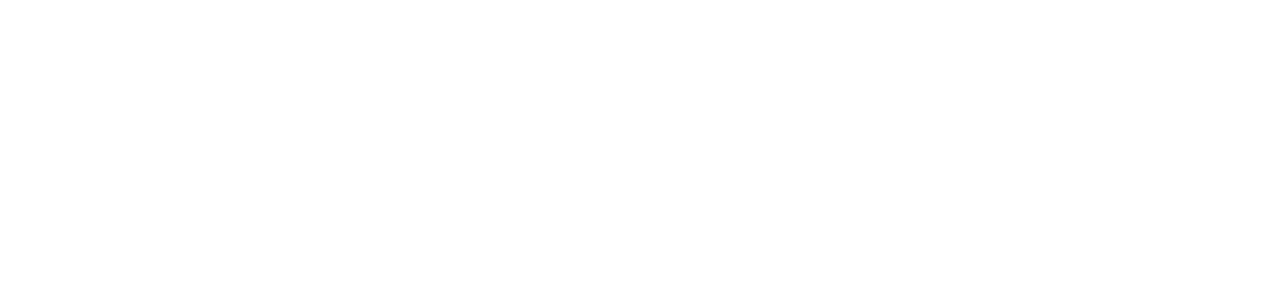
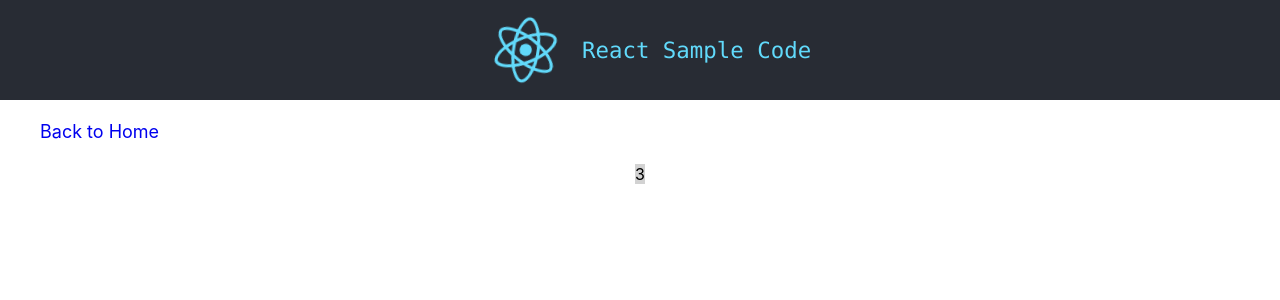
Before and after one commit to aminghazi/react-sample, a React (Create React App) app: page /notification-counter in a window 1280 px wide. Before the commit this address had no page. Shown: the top 300 px of the page. Built offline with nearby package versions, Linux system fonts and the light colour scheme.

Commit message:
notification counter

```diff
--- a/src/App.css
+++ b/src/App.css
@@ -79,3 +79,7 @@ button:hover {
 .black {
   color: black;
 }
+
+.gray-bg {
+  background-color: #d2d2d2;
+}
--- a/src/components/Counter/index.js
+++ b/src/components/Counter/index.js
@@ -10,7 +10,6 @@ export default class Counter extends Component {
             counterColor: 'red'
         }
 
-        this.add = this.add.bind(this)
         this.minus = this.minus.bind(this)
     }
 
@@ -37,7 +36,8 @@ export default class Counter extends Component {
             <div className="Counter-content">
                 <button onClick={this.minus}>Minus</button>
                 <div className={`${this.state.counterColor}`}>{this.state.counter}</div>
-                <button onClick={this.add}>Plus</button>
+                <button onClick={() => this.add()}>Plus</button>
+                {/* <button onClick={this.add.bind(this)}>Plus</button> */}
             </div>
         )
     }
--- /dev/null
+++ b/src/components/Event/index.js
@@ -0,0 +1,24 @@
+import React, { Component } from 'react'
+
+export default class Event extends Component {
+
+    click(x, y) {
+        alert(x + y);
+    }
+
+    clickButton(event) {
+        // console.log(e)
+        // console.log(e.target.innerHTML)
+        console.log(event.target.innerHTML)
+    }
+
+    render() {
+        return (
+            <div>
+                <button onClick={() => this.click(2, 2)}>Click (Sum 2 + 2)</button>
+                <br/><br/>
+                <button onClick={(event) => this.clickButton(event)}>Click (log event.Target.innerHTML)</button>
+            </div>
+        )
+    }
+}
--- /dev/null
+++ b/src/components/NotificationCounter/index.css
@@ -0,0 +1,8 @@
+.NotificationCounter-content {
+    display: grid;
+    justify-content: center;
+    align-content: center;
+    align-items: center;
+    gap: 10px;
+    grid-auto-flow: column;
+}
--- /dev/null
+++ b/src/components/NotificationCounter/index.js
@@ -0,0 +1,25 @@
+import React, { Component } from 'react'
+import './index.css';
+
+export default class NotificationCounter extends Component {
+    constructor(props) {
+        super(props)
+
+        this.state = {
+            notification: [
+                "text 1",
+                "text 2",
+                "text 3"
+            ]
+        }
+    }
+    render() {
+        return (
+            <div className="NotificationCounter-content">
+                {this.state.notification.length > 0 && (
+                    <div className="gray-bg">{this.state.notification.length}</div>
+                )}
+            </div>
+        )
+    }
+}
--- a/src/index.js
+++ b/src/index.js
@@ -9,6 +9,8 @@ import {
 import './index.css';
 import reportWebVitals from './reportWebVitals';
 import Counter from './pages/Counter';
+import Event from './pages/Event';
+import NotificationCounter from './pages/NotificationCounter';
 import Layout from './pages/Layout';
 import LayoutRoot from './pages/LayoutRoot';
 
@@ -20,7 +22,9 @@ root.render(
 
       </Route>
       <Route path="/" element={<LayoutRoot />}>
-        <Route path="Counter" element={<Counter />} />
+        <Route path="counter" element={<Counter />} />
+        <Route path="event" element={<Event />} />
+        <Route path="notification-counter" element={<NotificationCounter />} />
       </Route>
     </Routes>
   </Router>
--- /dev/null
+++ b/src/pages/Event.js
@@ -0,0 +1,7 @@
+import Event from "../components/Event"
+
+const EventPage = () => {
+  return <Event />;
+};
+
+export default EventPage;
--- a/src/pages/Layout.js
+++ b/src/pages/Layout.js
@@ -15,6 +15,12 @@ const Layout = () => {
             <li>
               <Link to="/counter">Counter</Link>
             </li>
+            <li>
+              <Link to="/event">Event</Link>
+            </li>
+            <li>
+              <Link to="/notification-counter">Notification Counter</Link>
+            </li>
           </ul>
         </nav>
 
--- /dev/null
+++ b/src/pages/NotificationCounter.js
@@ -0,0 +1,7 @@
+import NotificationCounter from "../components/NotificationCounter"
+
+const NotificationCounterPage = () => {
+  return <NotificationCounter />;
+};
+
+export default NotificationCounterPage;
```
